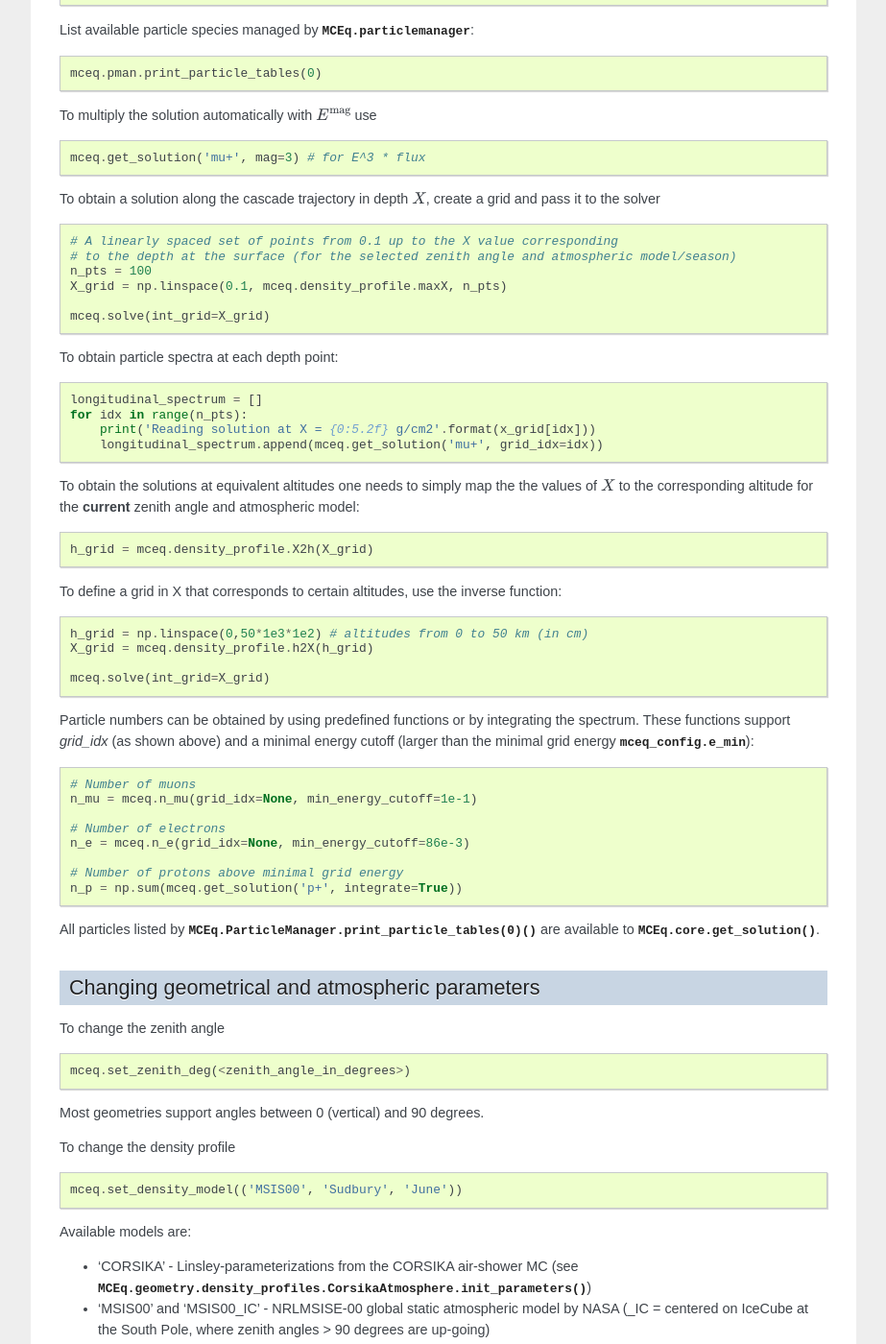
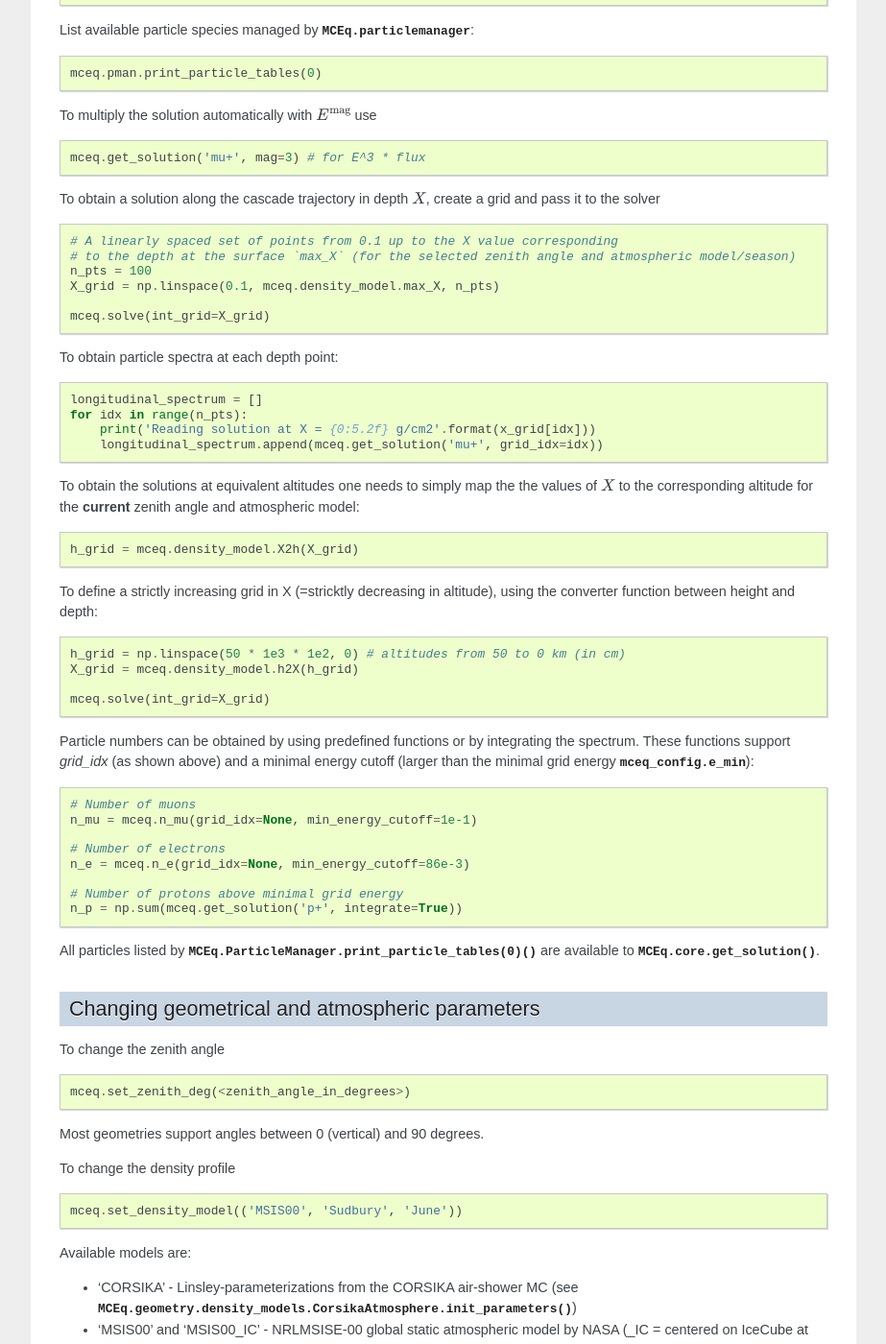
Before and after one commit to mceq-project/MCEq, a Sphinx documentation site: the page built from docs/tutorial.rst, in a window 1280 px wide and 1400 px high, scrolled down 772 px. Shown: the whole window at 96% size, without its empty margins (198-1121 px from the left). Built offline with Sphinx 7.4.7, drawn with Linux system fonts in a browser that asks for light colours; formulas are drawn with MathJax 3.

Commit message:
Fixed tutorial on depth dependent solution

```diff
--- a/docs/tutorial.rst
+++ b/docs/tutorial.rst
@@ -55,9 +55,9 @@ To obtain a solution along the cascade trajectory in depth :math:`X`, create a
 grid and pass it to the solver ::
 
     # A linearly spaced set of points from 0.1 up to the X value corresponding
-    # to the depth at the surface (for the selected zenith angle and atmospheric model/season)
+    # to the depth at the surface `max_X` (for the selected zenith angle and atmospheric model/season)
     n_pts = 100
-    X_grid = np.linspace(0.1, mceq.density_profile.maxX, n_pts)
+    X_grid = np.linspace(0.1, mceq.density_model.max_X, n_pts)
 
     mceq.solve(int_grid=X_grid)
 
@@ -72,13 +72,12 @@ To obtain the solutions at equivalent altitudes one needs to simply map the
 the values of :math:`X` to the corresponding altitude for the **current** zenith
 angle and atmospheric model::
 
-    h_grid = mceq.density_profile.X2h(X_grid)
+    h_grid = mceq.density_model.X2h(X_grid)
 
-To define a grid in X that corresponds to certain altitudes, use the inverse
-function::
+To define a strictly increasing grid in X (=stricktly decreasing in altitude), using the converter function between height and depth::
 
-    h_grid = np.linspace(0,50*1e3*1e2) # altitudes from 0 to 50 km (in cm)
-    X_grid = mceq.density_profile.h2X(h_grid)
+    h_grid = np.linspace(50 * 1e3 * 1e2, 0) # altitudes from 50 to 0 km (in cm)
+    X_grid = mceq.density_model.h2X(h_grid)
 
     mceq.solve(int_grid=X_grid)
 
@@ -113,7 +112,7 @@ To change the density profile ::
 
 Available models are:
 
-- 'CORSIKA' - Linsley-parameterizations from the CORSIKA air-shower MC (see :func:`MCEq.geometry.density_profiles.CorsikaAtmosphere.init_parameters`)
+- 'CORSIKA' - Linsley-parameterizations from the CORSIKA air-shower MC (see :func:`MCEq.geometry.density_models.CorsikaAtmosphere.init_parameters`)
 - 'MSIS00' and 'MSIS00_IC' - NRLMSISE-00 global static atmospheric model by NASA (_IC = centered on IceCube at the South Pole, where zenith angles > 90 degrees are up-going)
 - 'AIRS' - an interface to tabulated satellite data (not provided), extrapolated with MSIS00 at altitudes above 50km
 - 'Isothermal' - a simple isothermal model with scale height at 6.3 km
```
